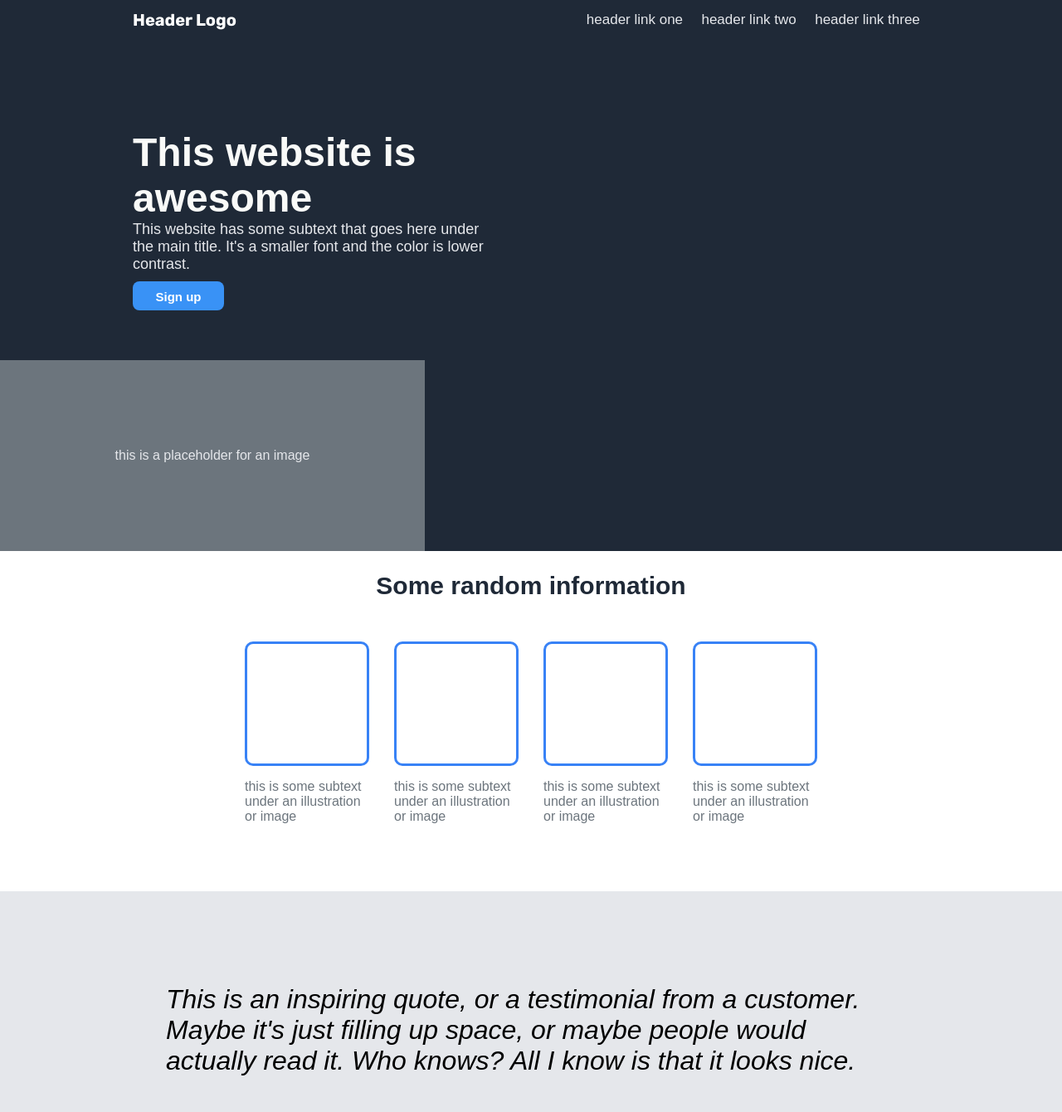
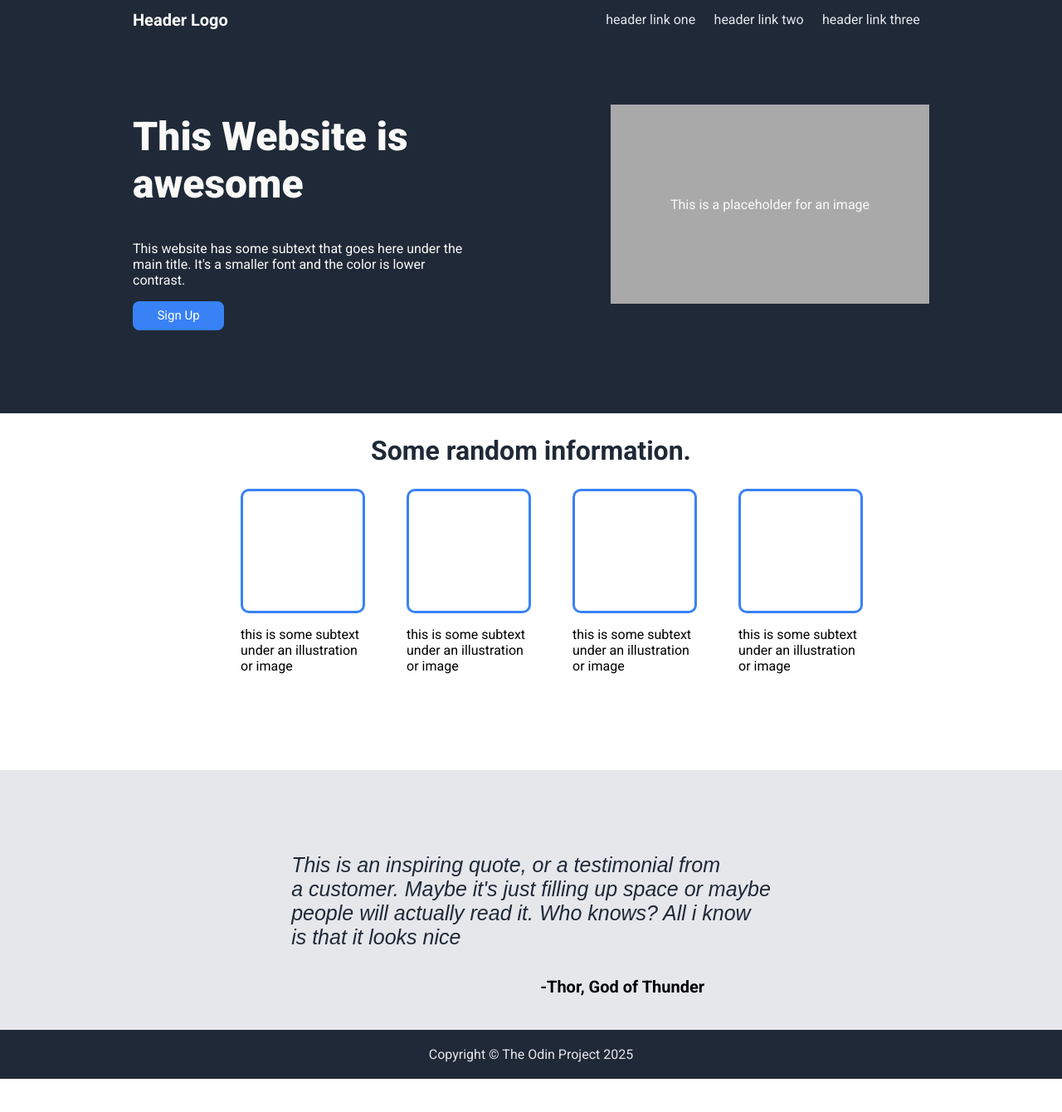
Before and after one commit to IgorCunha10/Landing-Page, a plain HTML site: page index.html in a window 1280 px wide. Shown: the part 8-1348 px from the top of the page at 83% size. After the commit the page ends 1308 px from the top, so only its background shows below. Drawn offline with Linux system fonts and the light colour scheme.

Commit message:
Improved Html & Css code.

```diff
--- a/index.html
+++ b/index.html
@@ -1,79 +1,89 @@
+<!DOCTYPE html>
 <!DOCTYPE html>
 <html lang="en">
 <head>
     <meta charset="UTF-8">
-    <meta http-equiv="X-UA-Compatible" content="IE=edge">
     <meta name="viewport" content="width=device-width, initial-scale=1.0">
+    <title>Landing Page</title>
     <link rel="stylesheet" href="styles.css">
-    <title>Landing Page</title>
 </head>
 <body>
-    <div class="hero">
+
+        <section id="section-one">
+        <div id="hero">
         <div class="header">
-        <h3 class="logo">Header Logo</h3>
+            <h3 class="logo">Header Logo</h2>
             <ul>
-            <li><a href="#">header link one</a></li>
-            <li><a href="#">header link two</a></li>
-            <li><a href="#">header link three</a></li>
+                <li><a href="">header link one</a></li>
+                <li><a href="">header link two</a></li>
+                <li><a href="">header link three</a></li>
             </ul>
         </div>
 
-        <div class="first-section">
-            <span class="flex-1">
-            <h1 id="hero-title">This website is awesome</h1>
-            <p id="hero-subtext">This website has some subtext that goes here under the main title. It's a smaller font and the color is lower contrast.</p>
-            <button class="cta-1">Sign up</button>
-            </span>
+        <div id="first-section">
 
-            <span class="img-placeholder">
-            <p>this is a placeholder for an image</p>
-            </span>
+            <div class="flex-1">
+            <h1>This Website is <br>
+                awesome</h1>
+
+                <p>This website has some subtext that goes here under the<br>
+                 main title. It's a smaller font and the color is lower <br>
+                 contrast.
+                </p>
+                <button class="cta-1">Sign Up</button>
+                </div>
+
+                         <div class="img">
+                    <p>This is a placeholder for an image</p>
+                </div>
         </div>
         </div>
 
-   <div class="second-section">
-    <h2>Some random information</h2>
+        </section>
+
+        <section id="section-two">
+            <h2>Some random information.</h2>
 
             <div class="squares">
             <div class="flex-comb">
             <div class="blue-square"></div>
-            <p>this is some subtext under an illustration or image</p>
+            <p>this is some subtext<br> under an illustration<br> or image</p>
             </div>
 
+               <div class="squares">
             <div class="flex-comb">
             <div class="blue-square"></div>
-            <p>this is some subtext under an illustration or image</p>
+            <p>this is some subtext<br> under an illustration<br> or image</p>
             </div>
 
+               <div class="squares">
             <div class="flex-comb">
             <div class="blue-square"></div>
-            <p>this is some subtext under an illustration or image</p>
+            <p>this is some subtext<br> under an illustration<br> or image</p>
             </div>
 
+               <div class="squares">
             <div class="flex-comb">
             <div class="blue-square"></div>
-            <p>this is some subtext under an illustration or image</p>
-            </div>
-         </div>
+            <p>this is some subtext<br> under an illustration<br> or image</p>
             </div>
 
+        </section>
+
+        <section id="quote-section">
                     <div class="quote">
-    <p class="quote">This is an inspiring quote, or a testimonial from a customer. Maybe it's just filling up space, or maybe people would actually read it. Who knows? All I know is that it looks nice. </p>
-    <span class="ac"><strong>-Thor, God of Thunder</strong></span>
+                        <h3>This is an inspiring quote, or a testimonial from<br> a customer.
+                        Maybe it's just filling up space or maybe<br>
+                        people will actually read it. Who knows? All i know<br>
+                        is that it looks nice
+                        </h3>
+                        <h5>-Thor, God of Thunder</h5>
                     </div>
+            </section>
 
-   <div class="fourth-section">
-   <div class="call-to-action">
-    <div class="text-info">
-    <h3 class="cta">Call to Action! It's time!</h3>
-    <p>Sign up for our product by clicking that button right over here!</p>
-        </div>
-    <button class="cta-2">Sign up</button>
-   </div>
-    </div>
 
             <footer>
-    <p>Copyright © The Odin Project 2021</p>
+                Copyright © The Odin Project 2025
             </footer>
 </body>
 </html>
--- a/styles.css
+++ b/styles.css
@@ -1,8 +1,9 @@
-@import url('https://fonts.googleapis.com/css2?family=Rubik:wght@700&display=swap');
+@import url('https://fonts.googleapis.com/css2?family=Roboto:ital,wght@0,100..900;1,100..900&display=swap');
 
 * {
     box-sizing: border-box;
-    font-family: sans-serif;
+    font-family: "Roboto";
+
 }
 
 body {
@@ -10,195 +11,159 @@ body {
     padding: 0;
 }
 
-.hero {
-    background-color: #1F2937;
+#hero {
+    background-color:  #1F2937;
+    color: #f9faf8;
 }
 
 .header {
     display: flex;
     justify-content: space-between;
     align-items: center;
+    flex-direction: row;
     margin: 0 0 40px 0;
-    color: white;
 }
 
 .logo {
-    font-family: "Rubik", sans-serif;
+    margin-left: 160px;
     font-size: 20px;
     font-weight: 700;
-    margin-left: 160px;
 }
 
 .header ul {
     list-style: none;
+    padding: 0;
     margin-right: 160px;
-    padding: 0;
     display: flex;
+
 }
 
 .header ul a {
     text-decoration: none;
+    padding: 0.7rem;
     color: #E5E7EB;
-    padding: 0.7rem;
-    font-size: 17px;
+
 }
 
 .header ul a:hover {
-    color: #3882F6;
+    color:#3882F6;
 }
 
-.first-section {
-
+#first-section {
+    margin-left: 160px;
     display: flex;
+    justify-content: space-between;
+    padding-bottom: 100px;
     flex-wrap: wrap;
-    color: white;
-    align-items: center;
 }
 
-.flex-1 {
-    margin: 0 20px 0 160px;
-    padding: 60px 0 60px 0;
-    flex-wrap: wrap;
-    width: 34%;
+#flex-1 {
+    flex-grow: 1;
+}
+
+h1 {
+    font-size: 48px;
+    font-weight: 900;
+
 }
 
 .cta-1 {
-    background: #3992F6;
+    background: #3882F6;
     color: white;
     width: 110px;
     height: 35px;
     border-radius: 8px;
     border: none;
-    font-weight: bold;
     font-size: 15px;
-    padding: 2px 0 0 0;
+
 }
 
-#hero-title {
-    font-size: 48px;
-    font-weight: bold;
-    color: #F9FAF8;
-    margin: 0;
-    padding: 0;
+.cta-1:hover {
+    color: #03045e;
 }
 
-#hero-subtext {
-    font-size: 18px;
-    color: #E5E7EB;
-    font-weight: 200;
-    margin: 0 0 10px 0;
-}
-
-.img-placeholder {
+.img {
+    background-color: darkgray;
     display: flex;
     align-items: center;
     justify-content: center;
-    width: 40%;
-    height: 230px;
-    background: #6c757d;
+    width: 30vw;
+    height: 30vh;
     margin-right: 160px;
-    color: #E5E7EB;
+    margin-top: 30px;
+}
+
+#section-two {
+    align-items: center;
+    padding-bottom: 100px;
+
+}
+
+
+.information {
+    display: flex;
+    flex-direction: row;
+    justify-content: center;
 }
 
 .squares {
     display: flex;
-    margin: 0 190px 0 190px;
     justify-content: center;
     align-items: center;
-    padding: 10px 0 50px 0;
+    padding-left: 50px;
 }
+
+.blue-square {
+    color: #3882F6;
+    width: 150px;
+    height: 150px;
+    border: 3px solid #3882F6;
+    border-radius: 10px;
+}
+
 
 h2 {
     display: flex;
+    align-items: center;
     justify-content: center;
+    color: #1F2937;
     font-weight: 700;
-    font-size: 30px;
+    font-size: 32px;
+}
+
+.squares p {
+    justify-content: center;
+    align-items: center;
+}
+
+#quote-section {
+    background-color: #E5E7EB;
+    display: flex;
+    justify-content: center;
+    align-items: center;
+    padding-top: 75px;
+    padding-bottom: 35px;
+}
+
+.quote h3 {
+    font-size: 25px;
+    font-family: Arial, Helvetica, sans-serif;
+    font-weight: lighter;
+    font-style: italic;
     color: #1F2937;
 }
 
-.blue-square {
-    border: 3px solid #3882F6;
-    width: 150px;
-    height: 150px;
-    border-radius: 10px;
-
-}
-
-.flex-comb {
-    display: flex;
-    flex-direction: column;
-    flex-wrap: wrap;
-    align-items: center;
-    justify-content: center;
-    width: min-content;
-    margin: 15px;
-    color: #6c757d;
-    font-weight: 500;
-}
-
-
-.quote {
-    background-color: #E5E7EB;
-    font-size: 32px;
-    font-style: italic;
-    padding: 40px 100px 40px 100px;
-    font-weight: lighter;
-}
-
-.ac {
-    font-size: 24px;
-    font-weight: bolder;
-    padding: 0 0 500px 800px;
-}
-
-.fourth-section {
-    background-color: white;
-}
-
-.call-to-action {
-    display: flex;
-    align-items: center;
-    justify-content: center;
-    background: #3882F6;
-    color: #F9FAF8;
-    flex-wrap: wrap;
-    margin: 60px 140px 60px 140px;
-    border-radius: 5px;
-}
-
-.cta-2 {
-    background: #3882F6;
-    border: 2px solid white;
-    border-radius: 5px;
-    color: white;
-    padding: 5px 20px 5px 20px;
-    margin: 40px 0px 40px 100px;
-}
-
-.text-info {
-    display: flex;
-    flex-direction: column;
-    justify-content: center;
-    margin: 0;
-    padding: 0;
-    gap: 0;
-}
-
-.text-info h3 {
-    padding: 0;
-    margin: 0;
-}
-
-.text-info p {
-    padding: 0;
-    margin: 0;
+h5 {
+    margin-left: 300px;
+    margin-bottom: 5px;
+    font-size: 20px
 }
 
 footer {
     background-color: #1F2937;
-    color: white;
     display: flex;
-    align-items: center;
     justify-content: center;
-    padding: 20px 0 20px 0;
+    color: #E5E7EB;
+    padding-top: 20px;
+    padding-bottom: 20px;
 }
```
Lines whose indentation alone changed are shown as unchanged.
